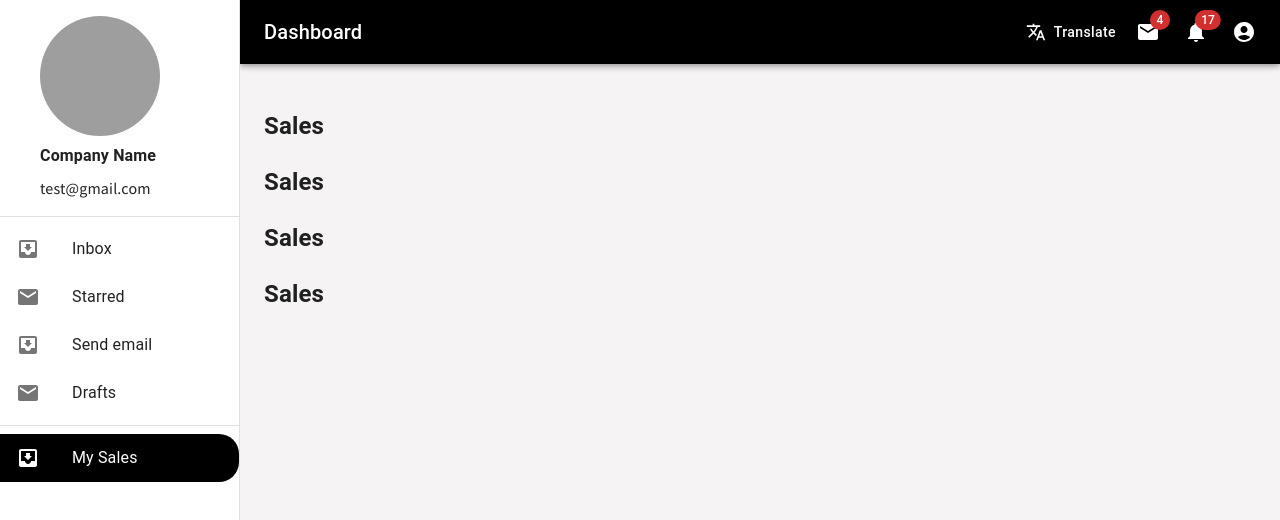
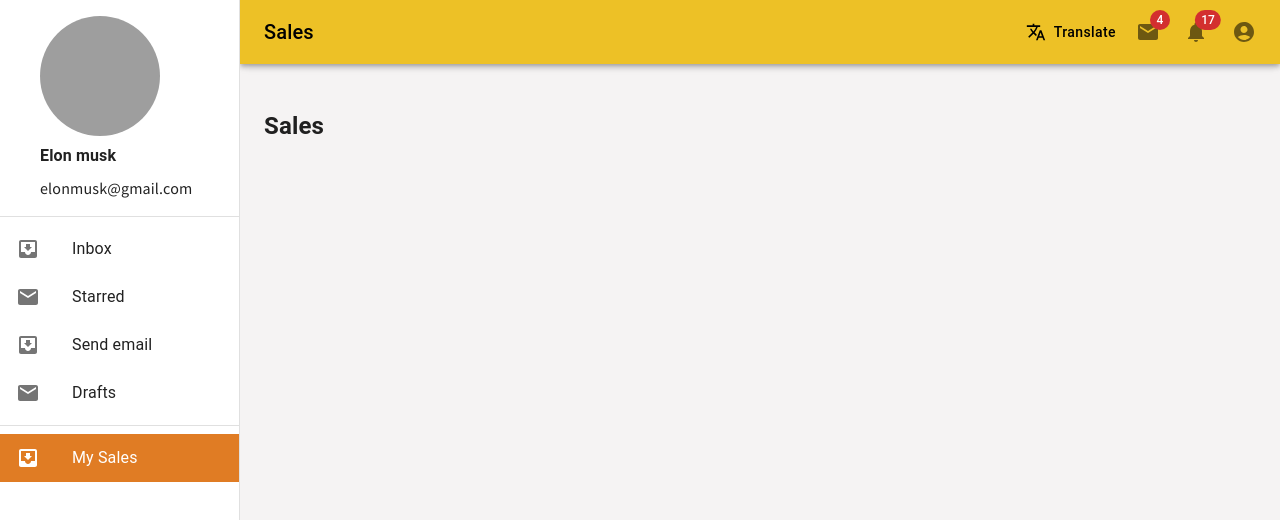
Before and after one commit to joseferrar/yeda_web, a React (Create React App) app: page /sales in a window 1280 px wide. Shown: the top 520 px of the page. Built offline with nearby package versions, Linux system fonts and the light colour scheme; grey boxes are pictures that could not be loaded; the HTML template or start-up script is replaced by a standard one.

Commit message:
dashboard color set

```diff
--- a/public/index.html
+++ b/public/index.html
@@ -1,14 +1,12 @@
 <!DOCTYPE html>
 <html lang="en">
+
 <head>
   <meta charset="utf-8" />
-    <link rel="icon" href="%PUBLIC_URL%/favicon.ico" />
+  <link rel="icon" href="./yeda_logo.png" />
   <meta name="viewport" content="width=device-width, initial-scale=1" />
   <meta name="theme-color" content="#000000" />
-    <meta
-      name="description"
-      content="Web site created using create-react-app"
-    />
+  <meta name="description" content="Web site created using create-react-app" />
   <link rel="apple-touch-icon" href="%PUBLIC_URL%/logo192.png" />
   <!--
       manifest.json provides metadata used when your web app is installed on a
@@ -24,8 +22,9 @@
       work correctly both with client-side routing and a non-root public URL.
       Learn how to configure a non-root public URL by running `npm run build`.
     -->
-    <title>React App</title>
+  <title>Yeda - Online food order site</title>
 </head>
+
 <body>
   <noscript>You need to enable JavaScript to run this app.</noscript>
   <div id="root"></div>
@@ -40,4 +39,5 @@
       To create a production bundle, use `npm run build` or `yarn build`.
     -->
 </body>
+
 </html>
--- a/src/components/Navigation/DrawerNavigation/Header.js
+++ b/src/components/Navigation/DrawerNavigation/Header.js
@@ -1,4 +1,5 @@
 import * as React from "react";
+import { useLocation } from "react-router-dom";
 import PropTypes from "prop-types";
 import AppBar from "@mui/material/AppBar";
 import Box from "@mui/material/Box";
@@ -26,6 +27,7 @@ const drawerWidth = 240;
 
 function Header(props) {
   const { window } = props;
+  const location = useLocation();
   const [mobileMoreAnchorEl, setMobileMoreAnchorEl] = React.useState(null);
   const [anchorEl, setAnchorEl] = React.useState(null);
   const isMenuOpen = Boolean(anchorEl);
@@ -86,7 +88,7 @@ function Header(props) {
       <MenuItem onClick={handleMenuClose}>My account</MenuItem>
     </Menu>
   );
-
+  console.log(location);
   const mobileMenuId = "primary-search-account-menu-mobile";
   const renderMobileMenu = (
     <Menu
@@ -105,13 +107,13 @@ function Header(props) {
       onClose={handleMobileMenuClose}
     >
       <MenuItem onClick={handleClick}>
-        <IconButton size="large" aria-label="show 4 new mails" color="inherit">
+        <IconButton size="large" aria-label="show 4 new mails">
           <TranslateIcon />
         </IconButton>
         <Typography>Translate</Typography>
       </MenuItem>
       <MenuItem>
-        <IconButton size="large" aria-label="show 4 new mails" color="inherit">
+        <IconButton size="large" aria-label="show 4 new mails">
           <Badge badgeContent={4} color="error">
             <MailIcon />
           </Badge>
@@ -119,7 +121,7 @@ function Header(props) {
         <Typography>Messages</Typography>
       </MenuItem>
       <MenuItem>
-        <IconButton size="large" aria-label="show 17 new notifications" color="inherit">
+        <IconButton size="large" aria-label="show 17 new notifications">
           <Badge badgeContent={17} color="error">
             <NotificationsIcon />
           </Badge>
@@ -132,7 +134,6 @@ function Header(props) {
           aria-label="account of current user"
           aria-controls="primary-search-account-menu"
           aria-haspopup="true"
-          color="inherit"
         >
           <AccountCircle />
         </IconButton>
@@ -147,14 +148,13 @@ function Header(props) {
       <AppBar
         position="fixed"
         sx={{
-          bgcolor: theme.palette.common.dark,
+          bgcolor: theme.palette.warning.main,
           width: { sm: `calc(100% - ${drawerWidth}px)` },
           ml: { sm: `${drawerWidth}px` },
         }}
       >
         <Toolbar>
           <IconButton
-            color="inherit"
             aria-label="open drawer"
             edge="start"
             onClick={handleDrawerToggle}
@@ -162,17 +162,22 @@ function Header(props) {
           >
             <MenuIcon />
           </IconButton>
-          <Typography variant="h6" noWrap component="div">
-            {"Dashboard"}
+          <Typography
+            variant="h6"
+            noWrap
+            component="div"
+            color={theme.palette.common.dark}
+            textTransform="capitalize"
+          >
+            {location.pathname.split("/")}
           </Typography>
 
           <Box sx={{ display: { xs: "none", md: "flex" }, marginLeft: "auto" }}>
             <Tooltip title="Translate">
               <Button
-                sx={{ textTransform: "capitalize" }}
-                color="default"
+                sx={{ textTransform: "capitalize", color: theme.palette.common.dark }}
                 onClick={handleClick}
-                startIcon={<TranslateIcon color="default" />}
+                startIcon={<TranslateIcon />}
               >
                 Translate
               </Button>
@@ -231,23 +236,14 @@ function Header(props) {
                 />{" "}
                 Russian
               </MenuItem>
-              <MenuItem>
-                <Avatar
-                  variant="square"
-                  alt="Tamil"
-                  src="https://www.centralgovernmentnews.com/wp-content/uploads/2020/05/Tamil-Nadu-State-Government.jpg"
-                  style={{ width: 25, height: 25 }}
-                />{" "}
-                Tamil
-              </MenuItem>
             </Menu>
 
-            <IconButton size="large" aria-label="show 4 new mails" color="inherit">
+            <IconButton size="large" aria-label="show 4 new mails">
               <Badge badgeContent={4} color="error">
                 <MailIcon />
               </Badge>
             </IconButton>
-            <IconButton size="large" aria-label="show 17 new notifications" color="inherit">
+            <IconButton size="large" aria-label="show 17 new notifications">
               <Badge badgeContent={17} color="error">
                 <NotificationsIcon />
               </Badge>
@@ -259,7 +255,6 @@ function Header(props) {
               aria-controls={menuId}
               onClick={handleProfileMenuOpen}
               aria-haspopup="true"
-              color="inherit"
             >
               <AccountCircle />
             </IconButton>
@@ -272,7 +267,6 @@ function Header(props) {
               aria-controls={mobileMenuId}
               onClick={handleMobileMenuOpen}
               aria-haspopup="true"
-              color="inherit"
             >
               <MoreIcon />
             </IconButton>
@@ -300,7 +294,7 @@ function Header(props) {
             "& .MuiDrawer-paper": { boxSizing: "border-box", width: drawerWidth },
           }}
         >
-          {<Sidebar />}
+          {<Sidebar setMobileOpen={setMobileOpen} />}
         </Drawer>
         <Drawer
           variant="permanent"
@@ -310,7 +304,7 @@ function Header(props) {
           }}
           open
         >
-          {<Sidebar />}
+          {<Sidebar setMobileOpen={setMobileOpen} />}
         </Drawer>
       </Box>
     </Box>
--- a/src/components/Navigation/DrawerNavigation/Sidebar.js
+++ b/src/components/Navigation/DrawerNavigation/Sidebar.js
@@ -1,4 +1,5 @@
 import React from "react";
+import PropTypes from "prop-types";
 import { useNavigate, useLocation } from "react-router-dom";
 import { makeStyles } from "@mui/styles";
 import Avatar from "@mui/material/Avatar";
@@ -15,15 +16,11 @@ import { theme } from "../../theme/default";
 
 const useStyles = makeStyles({
   active: {
-    background: theme.palette.common.dark,
-    borderTopRightRadius: 20,
-    borderEndEndRadius: 20,
+    background: "#E07C24",
     color: "#fff",
     "&:hover": {
       background: theme.palette.common.dark,
       color: "#fff",
-      borderTopRightRadius: 20,
-      borderEndEndRadius: 20,
     },
   },
   icon: {
@@ -34,7 +31,8 @@ const useStyles = makeStyles({
   },
 });
 
-const Sidebar = () => {
+const Sidebar = (props) => {
+  const { setMobileOpen } = props;
   const classes = useStyles();
   const location = useLocation();
   const navigate = useNavigate();
@@ -47,9 +45,9 @@ const Sidebar = () => {
           sx={{ width: 120, height: 120 }}
         />
         <Typography variant="body1" fontWeight="bold">
-          Company Name
+          {"Elon musk"}
         </Typography>
-        <Typography fontFamily={"Source Sans Pro"}>test@gmail.com</Typography>
+        <Typography fontFamily={"Source Sans Pro"}>elonmusk@gmail.com</Typography>
       </Stack>
 
       <Divider />
@@ -65,7 +63,10 @@ const Sidebar = () => {
       <List>
         <ListItem
           button
-          onClick={() => navigate("/sales")}
+          onClick={() => {
+            navigate("/sales");
+            setMobileOpen(false);
+          }}
           className={location.pathname === "/sales" ? classes.active : null}
         >
           <ListItemIcon
@@ -80,4 +81,8 @@ const Sidebar = () => {
   );
 };
 
+Sidebar.propTypes = {
+  setMobileOpen: PropTypes.func,
+};
+
 export default Sidebar;
--- a/src/pages/Home/Home.js
+++ b/src/pages/Home/Home.js
@@ -5,7 +5,7 @@ function Home() {
   return (
     <div>
       <h1>Home</h1>
-      <a href="/sales">gg</a>
+      <a href="/sales">Go sales</a>
     </div>
   );
 }
--- a/src/pages/Home/Sales.js
+++ b/src/pages/Home/Sales.js
@@ -4,9 +4,6 @@ function Sales() {
   return (
     <div>
       <h2>Sales</h2>
-      <h2>Sales</h2>
-      <h2>Sales</h2>
-      <h2>Sales</h2>
     </div>
   );
 }
--- a/src/pages/UnAuthorized/Welcome.js
+++ b/src/pages/UnAuthorized/Welcome.js
@@ -1,4 +1,5 @@
 import React from "react";
+import { useNavigate } from "react-router-dom";
 import Container from "@mui/material/Container";
 import Typography from "@mui/material/Typography";
 import Grid from "@mui/material/Grid";
@@ -6,6 +7,7 @@ import Paper from "@mui/material/Paper";
 import Button from "@mui/material/Button";
 
 function Welcome() {
+  const navigate = useNavigate();
   return (
     <div
       style={{
@@ -41,7 +43,12 @@ function Welcome() {
               food delivery service it expands your customer base, increases your revenue, gives
               your customers a variety of options, and it also offers unparalleled convenience.
             </Typography>
-            <Button color="secondary" variant="contained" style={{ marginTop: 30 }}>
+            <Button
+              color="secondary"
+              variant="contained"
+              style={{ marginTop: 30 }}
+              onClick={() => navigate("/login")}
+            >
               Get Started
             </Button>
           </Grid>
```
Also changed, not shown: public/yeda_logo.png (added). Lines whose indentation alone changed are shown as unchanged.
